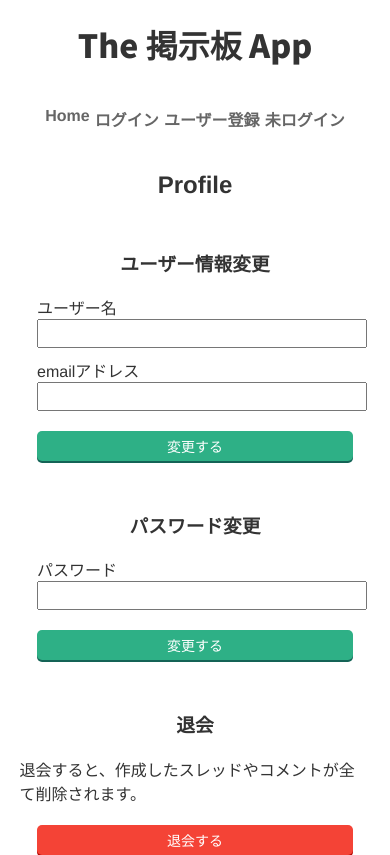
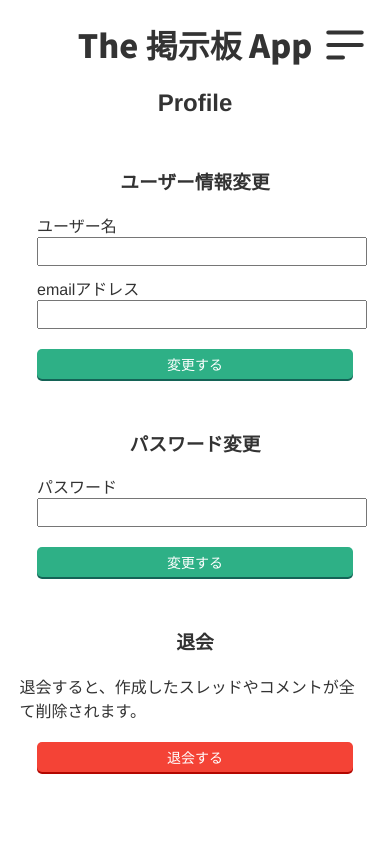
Before and after one commit to tkyytnm/keijiban-app, a React (Create React App) app in the folder client/: page /profile in a window 390 px wide. Built offline with nearby package versions, Linux system fonts and the light colour scheme.

Commit message:
Add hamburger menu

```diff
--- a/client/src/app/App.css
+++ b/client/src/app/App.css
@@ -31,11 +31,26 @@ header h1 {
   color: #333333;
 }
 
+#ham-btn {
+  display: none;
+  position: fixed;
+  top: 20px;
+  right: 20px;
+  z-index: 25;
+  cursor: pointer;
+  height: 50px;
+  width: 50px;
+  transition: all 0.3s ease-in-out;
+}
+
 nav {
   font-weight: bold;
   color: #666;
   margin: 40px;
+  display: flex;
+  justify-content: space-evenly;
 }
+
 nav a {
   color: #666;
 }
@@ -163,7 +178,7 @@ button.single {
   opacity: 0.9;
   position: fixed;
   bottom: -100px;
-  right: 25px;
+  right: 20px;
   z-index: 20;
   color: #035397;
   cursor: pointer;
@@ -173,5 +188,34 @@ button.single {
 }
 
 .scroll-to-top.on {
-  bottom: 40px;
+  bottom: 20px;
 }
+
+@media screen and (max-width: 600px) {
+  #ham-btn {
+    display: block;
+  }
+
+  nav {
+    flex-direction: column;
+    align-items: center;
+    position: fixed;
+    top: -500px;
+    right: 0;
+    background-color: #fff;
+    margin: 0;
+    padding: 70px 0;
+    z-index: 24;
+    opacity: 0.9;
+    width: 100%;
+    transition: all 0.3s ease-in-out;
+  }
+
+  nav.on {
+    top: 0;
+  }
+
+  nav a {
+    margin: 20px;
+  }
+}
--- a/client/src/common/menu/Menu.css
+++ /dev/null
@@ -1,4 +0,0 @@
-nav#menu {
-  display: flex;
-  justify-content: space-evenly;
-}
--- a/client/src/common/menu/Menu.js
+++ b/client/src/common/menu/Menu.js
@@ -1,14 +1,26 @@
-import "./Menu.css";
+import { useState } from "react";
 import { Link } from "react-router-dom";
 import { useSelector } from "react-redux";
 import { selectUser } from "../../features/auth/authSlice.js";
-import { BiUserCircle} from 'react-icons/bi';
+import { BiUserCircle } from "react-icons/bi";
+import { HiOutlineMenuAlt2 } from "react-icons/hi";
 
 function Menu() {
   const user = useSelector(selectUser);
+  const [showMenu, setShowMenu] = useState("");
+
+  const handleShowMenu = () => {
+    if (showMenu === "on") {
+      setShowMenu("");
+    } else {
+      setShowMenu("on");
+    }
+  };
 
   return (
-    <nav id="menu">
+    <>
+      <HiOutlineMenuAlt2 id="ham-btn" onClick={handleShowMenu} />
+      <nav id="menu" className={showMenu}>
         <Link to="/">Home</Link>
         {user.id ? (
           <>
@@ -22,8 +34,15 @@ function Menu() {
           </>
         )}
 
-      {user.id ? <Link to="profile"><BiUserCircle /> {user.username}</Link> : "未ログイン"}
+        {user.id ? (
+          <Link to="profile">
+            <BiUserCircle /> {user.username}
+          </Link>
+        ) : (
+          "未ログイン"
+        )}
       </nav>
+    </>
   );
 }
 
```
Lines whose indentation alone changed are shown as unchanged.
